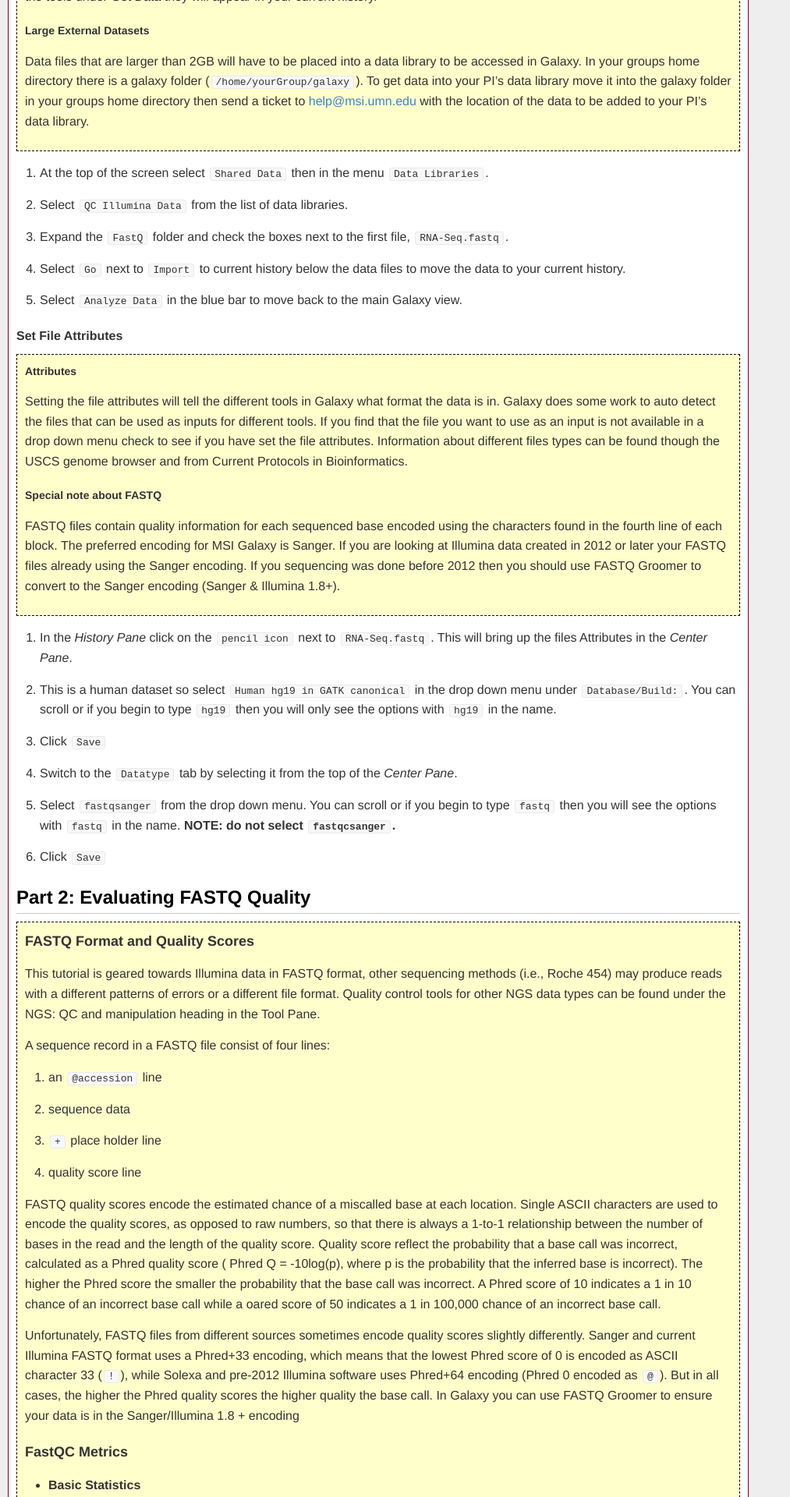
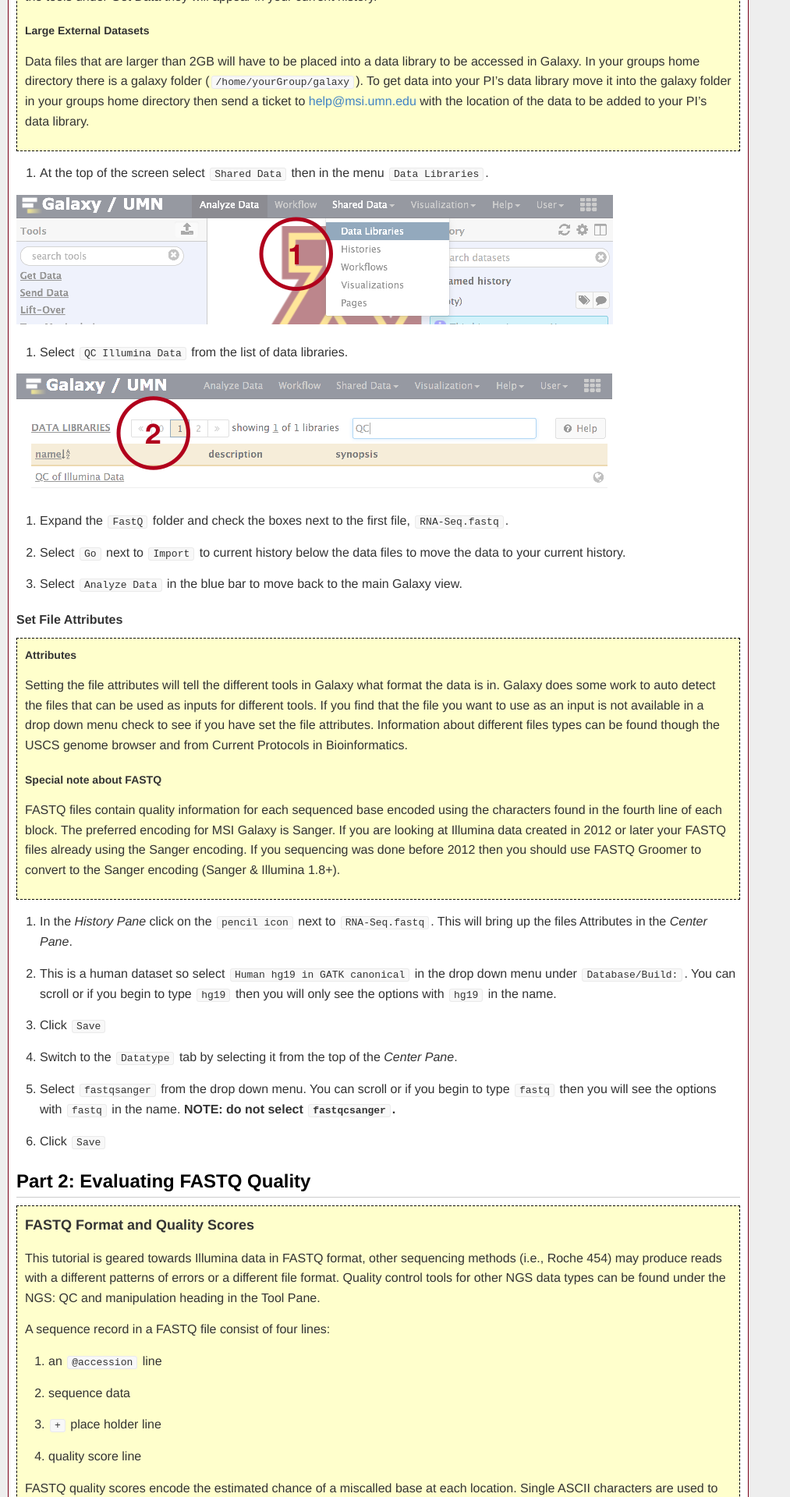
Before and after one commit to msi-ris/Tutorials, a Jekyll site: the page built from illumina_qc.md, in a window 1280 px wide. Shown: the part 3502-5422 px from the top of the page at 78% size, without its empty margins (0-1013 px from the left). Built offline with Jekyll 4.4.1, drawn with Linux system fonts in a browser that asks for light colours.

Commit message:
Update illumina graphics

```diff
--- a/illumina_qc.md
+++ b/illumina_qc.md
@@ -101,7 +101,7 @@ Log in with your MSI username and password.
 
 The labeled items are as follows:
 
-![Galaxy Screenshot]({{"/graphics/illumina_qc_galaxy/Galaxy_Homepage_Screenshot.png" | prepend: site.baseurl }})
+![Galaxy Screenshot]({{"/graphics/illumina_qc_galaxy/Galaxy_Homepage.png" | prepend: site.baseurl }})
 
 1. Tools Pane
 2. Center pane
@@ -148,9 +148,18 @@ library.
 
 </div>
 
+
+
 1. At the top of the screen select `Shared Data` then in the menu
    `Data Libraries`.
+
+  ![Galaxy Data Library]({{"/graphics/illumina_qc_galaxy/Galaxy_DataLib.png" | prepend: site.baseurl }})
+
+
 2. Select `QC Illumina Data` from the list of data libraries.
+
+  ![Galaxy QC Library]({{"/graphics/illumina_qc_galaxy/Galaxy_QC_Lib.png" | prepend: site.baseurl }})
+
 3. Expand the `FastQ` folder and check the boxes next to the first file,
    `RNA-Seq.fastq`.
 4. Select `Go` next to `Import` to current history below the data files to move
```
Also changed, not shown: graphics/illumina_qc_galaxy/Galaxy_DataLib.png (added), graphics/illumina_qc_galaxy/Galaxy_Homepage.png (renamed from graphics/illumina_qc_galaxy/Galaxy_Homepage_Screenshot.png), graphics/illumina_qc_galaxy/Galaxy_QC_Lib.png (added), materials/illumina_qc_galaxy/Galaxy_DataLib_Screenshot.graffle/image2.png (added), materials/illumina_qc_galaxy/Galaxy_QC_Lib.graffle/image2.png (added), 2 other files.
